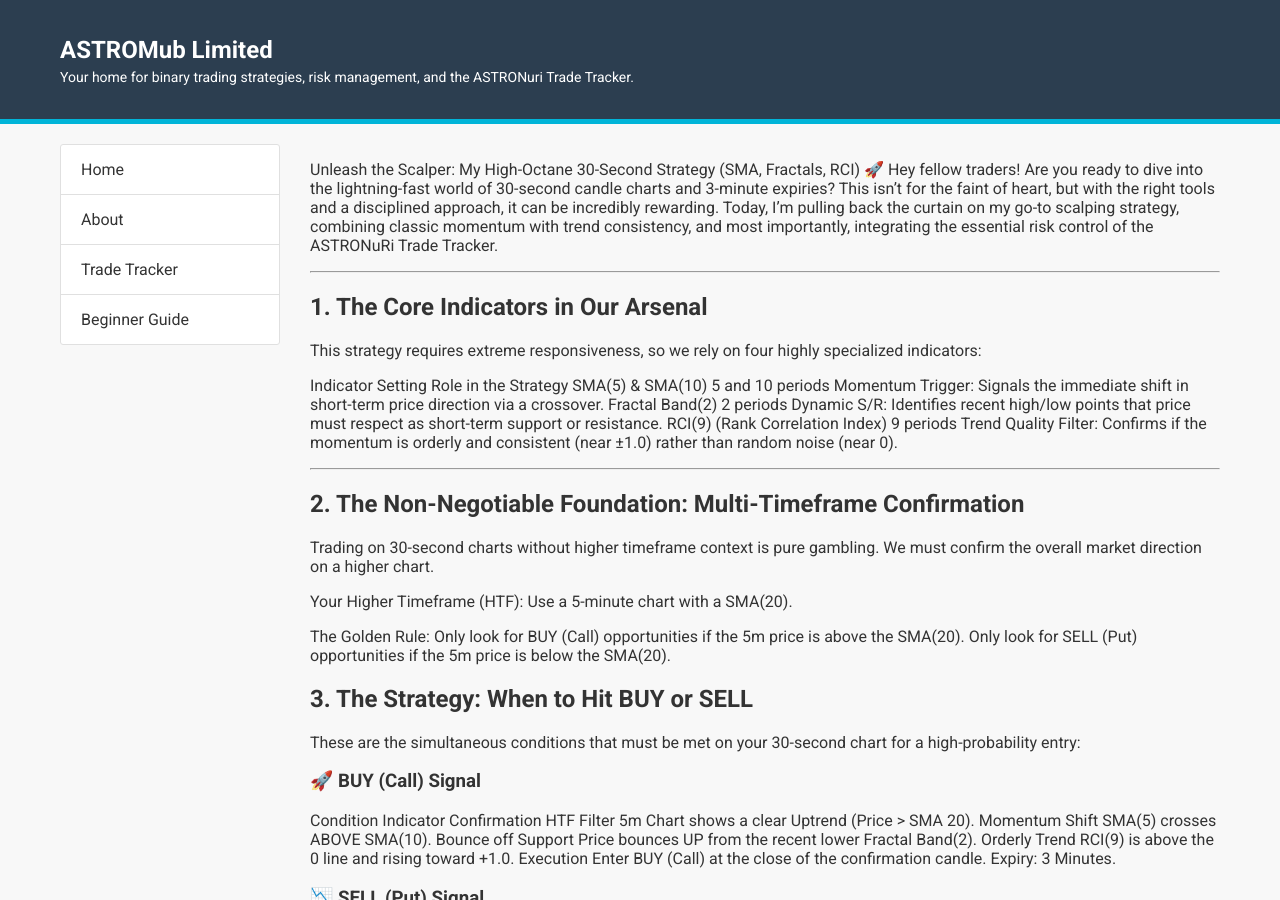
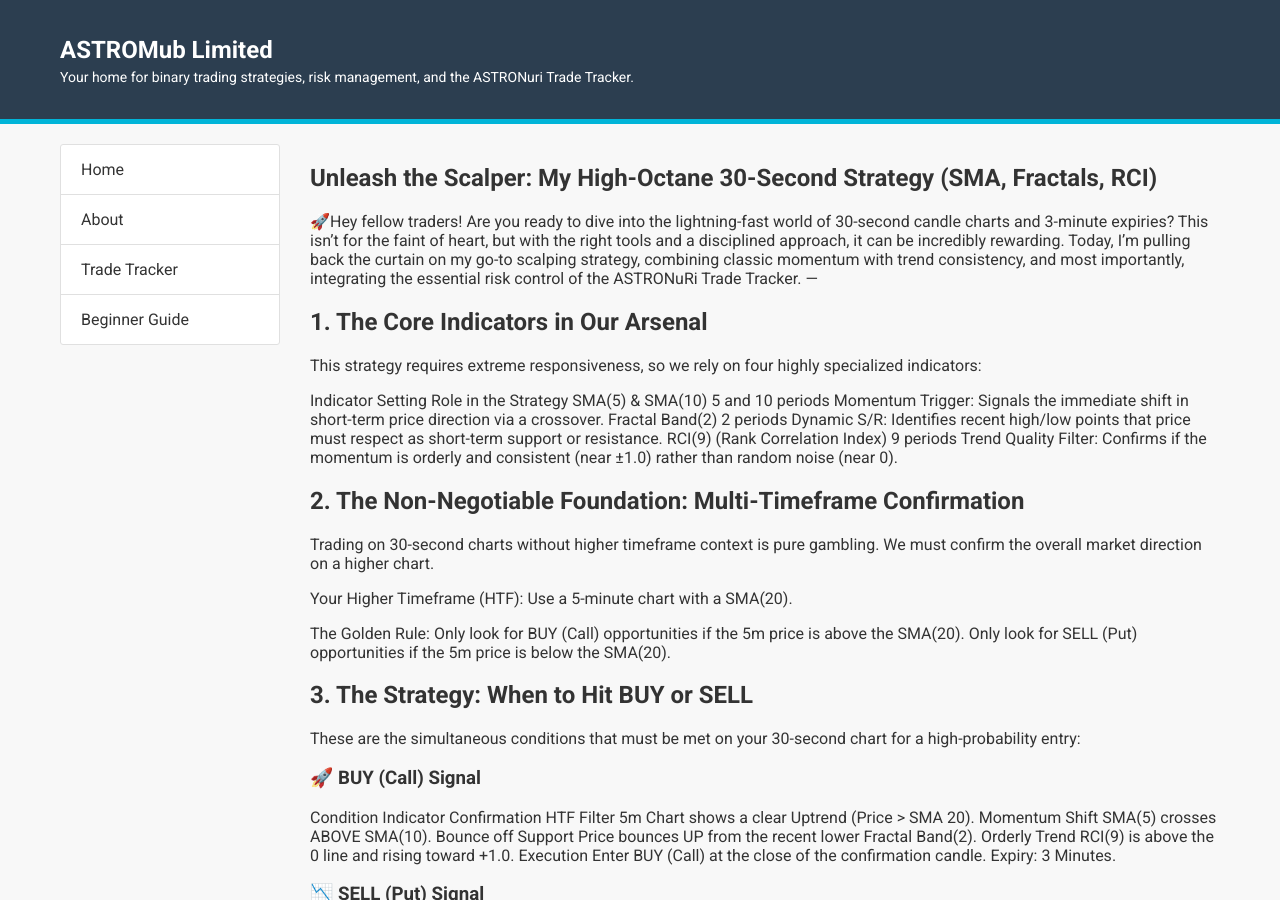
Before and after one commit to astromub/silver-umbrella, a Jekyll site: the page built from _posts/2025-11-11-ts#1-30-second-3-min-expiry.md, in a window 1280 px wide and 900 px high. Built offline with Jekyll 4.4.1, drawn with Linux system fonts in a browser that asks for light colours.

```diff
--- a/_posts/2025-11-11-ts#1-30-second-3-min-expiry.md
+++ b/_posts/2025-11-11-ts#1-30-second-3-min-expiry.md
@@ -6,10 +6,9 @@ categories: Beginner
 tags: [candlestick, binary, support resistance, bullish, bearish,RCI,Fractal,Moving Average]
 image: /assets/images/astronuri.png
 ---
-
-Unleash the Scalper: My High-Octane 30-Second Strategy (SMA, Fractals, RCI) 🚀
-Hey fellow traders! Are you ready to dive into the lightning-fast world of 30-second candle charts and 3-minute expiries? This isn't for the faint of heart, but with the right tools and a disciplined approach, it can be incredibly rewarding. Today, I'm pulling back the curtain on my go-to scalping strategy, combining classic momentum with trend consistency, and most importantly, integrating the essential risk control of the ASTRONuRi Trade Tracker.
-
+Unleash the Scalper: My High-Octane 30-Second Strategy (SMA, Fractals, RCI)
+---
+🚀Hey fellow traders! Are you ready to dive into the lightning-fast world of 30-second candle charts and 3-minute expiries? This isn't for the faint of heart, but with the right tools and a disciplined approach, it can be incredibly rewarding. Today, I'm pulling back the curtain on my go-to scalping strategy, combining classic momentum with trend consistency, and most importantly, integrating the essential risk control of the ASTRONuRi Trade Tracker.
 ---
 ## 1. The Core Indicators in Our Arsenal
 This strategy requires extreme responsiveness, so we rely on four highly specialized indicators:
@@ -18,8 +17,6 @@ Indicator	Setting	Role in the Strategy
 SMA(5) & SMA(10)	5 and 10 periods	Momentum Trigger: Signals the immediate shift in short-term price direction via a crossover.
 Fractal Band(2)	2 periods	Dynamic S/R: Identifies recent high/low points that price must respect as short-term support or resistance.
 RCI(9) (Rank Correlation Index)	9 periods	Trend Quality Filter: Confirms if the momentum is orderly and consistent (near ±1.0) rather than random noise (near 0).
-
----
 
 ## 2. The Non-Negotiable Foundation: Multi-Timeframe Confirmation
 Trading on 30-second charts without higher timeframe context is pure gambling. We must confirm the overall market direction on a higher chart.
@@ -39,8 +36,6 @@ Bounce off Support	Price bounces UP from the recent lower Fractal Band(2).
 Orderly Trend	RCI(9) is above the 0 line and rising toward +1.0.
 Execution	Enter BUY (Call) at the close of the confirmation candle. Expiry: 3 Minutes.
 
-
-
 ### 📉 SELL (Put) Signal
 Condition	Indicator Confirmation
 HTF Filter	5m Chart shows a clear Downtrend (Price < SMA 20).
@@ -48,8 +43,6 @@ Momentum Shift	SMA(5) crosses BELOW SMA(10).
 Bounce off Resistance	Price bounces DOWN from the recent upper Fractal Band(2).
 Orderly Trend	RCI(9) is below the 0 line and falling toward -1.0.
 Execution	Enter SELL (Put) at the close of the confirmation candle. Expiry: 3 Minutes.
-
-
 
 ## 4. 🛡️ Essential Risk Management: Integrating the ASTRONuRi Trade Tracker
 In high-speed trading, human emotion is the enemy. You need automated discipline. The ASTRONuRi Trade Tracker is crucial here because it enforces your risk plan without emotion, ensuring a bad streak doesn't wipe you out.
@@ -61,8 +54,6 @@ Trade Cost Control	Use the % Capital feature, set to 1% or 2%.	Controls Position
 LOG WIN / LOG LOSS	Immediately log the outcome after every 3-minute expiry.	Real-Time Monitoring: Instantly updates your Cumulative P/L and Max Loss Left. This ensures you are always aware of your remaining daily risk budget.
 Suggested Next Trade Cost	Follow the tracker’s calculated suggestion.	Removes Error: Eliminates manual calculation errors in a time-sensitive environment, ensuring every position adheres to your 1% or 2% risk rule.
 
-
-
 The Goal: Let the SMAs, Fractals, and RCI find the trade, but let the ASTRONuRi Trade Tracker enforce the discipline. Never risk more than the tracker permits!
 
 ## Conclusion: Discipline Wins the Scalp War
```
